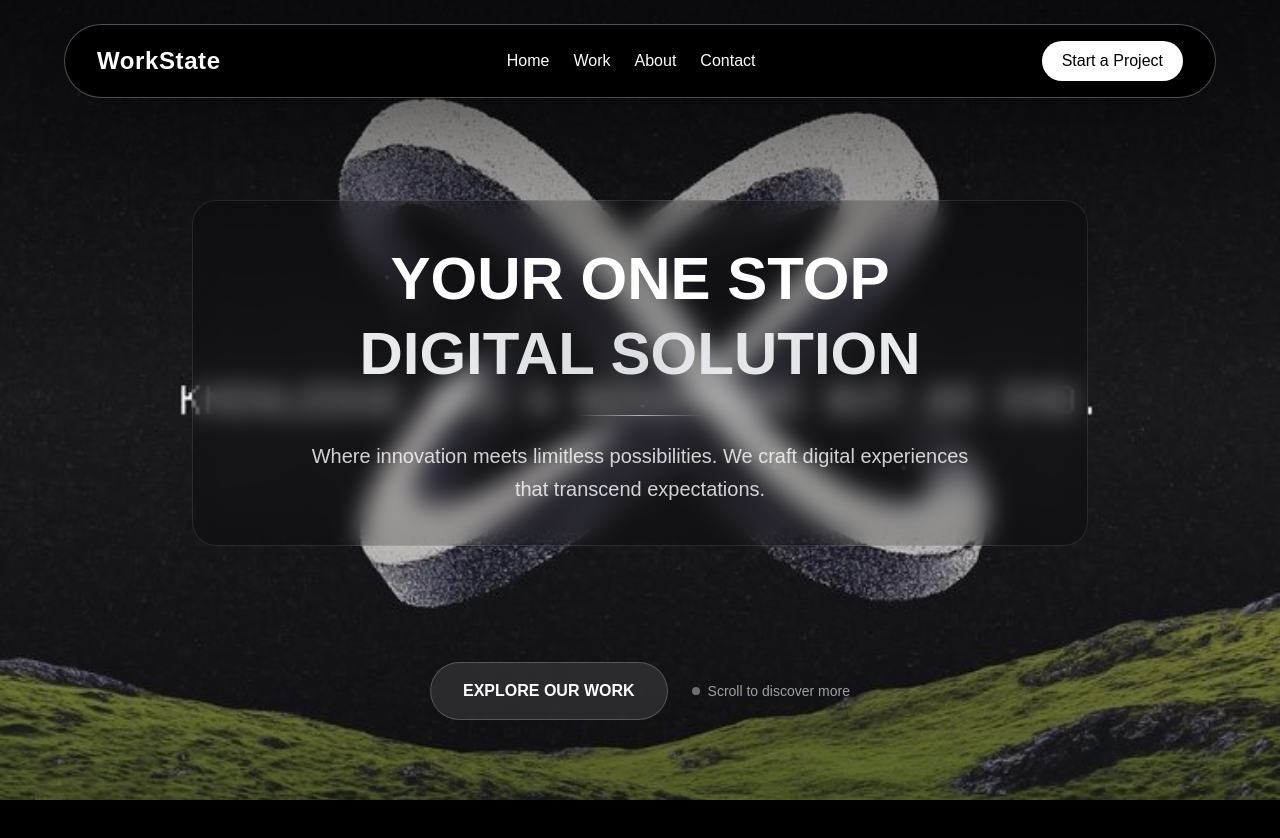
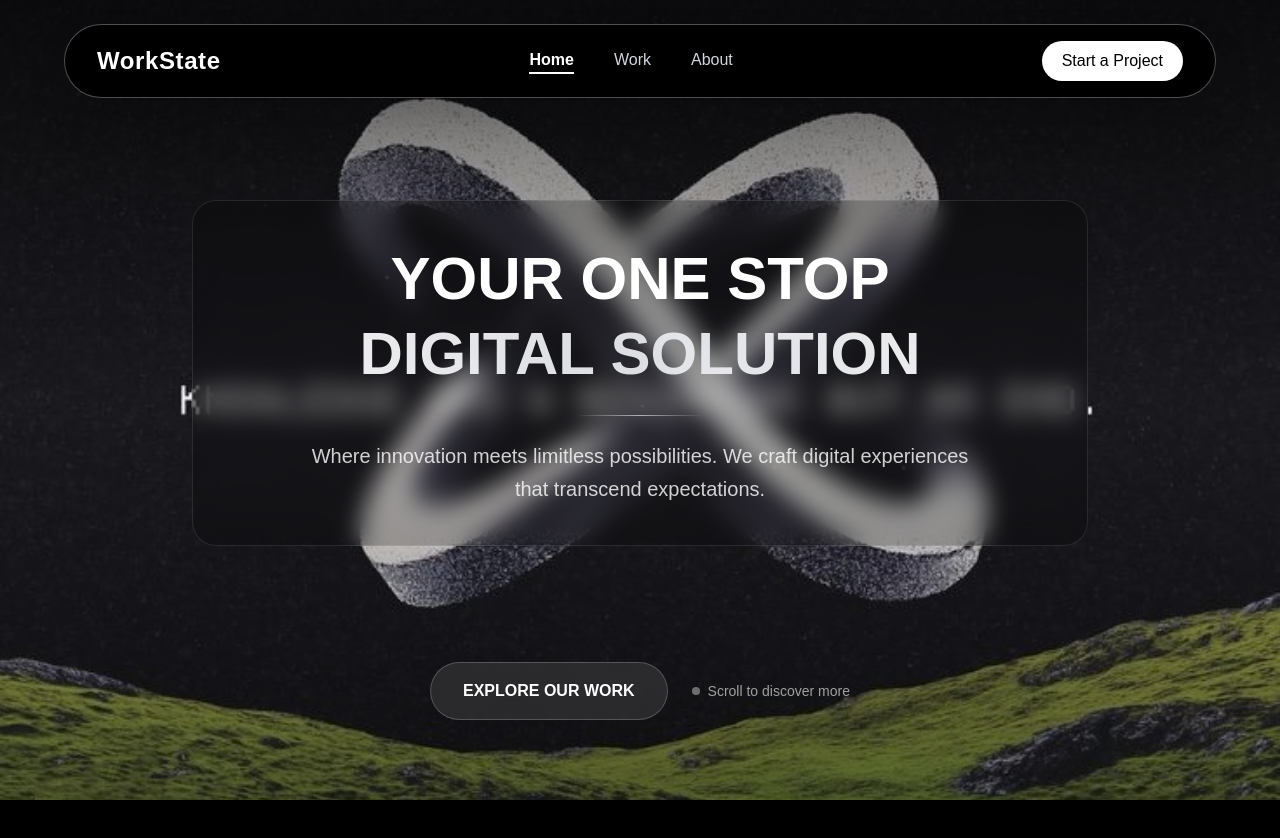
Before and after one commit to piyush-kadam/WorkState, a Next.js app: page / in a window 1280 px wide. Shown: the top 838 px of the page. Built offline with nearby package versions, Linux system fonts and the light colour scheme.

Commit message:
your changes

```diff
--- a/src/app/about/page.js
+++ b/src/app/about/page.js
@@ -45,12 +45,25 @@ export default function AboutPage() {
 
 {/* Founder Cards */}
 <div className="relative grid gap-8 md:grid-cols-3 max-w-6xl w-full mt-8">
-        {founders.map((founder, index) => (
+  {founders.map((founder, index) => {
+    // Assign different colors per founder
+    const colors = [
+      "from-blue-500 to-cyan-500",     // cool blue
+      "from-emerald-500 to-teal-500",  // greenish
+      "from-indigo-500 to-purple-500", // deep royal
+    ];
+    const bgColor = colors[index % colors.length];
+
+    return (
       <div
         key={index}
         className="bg-black border border-white/20 rounded-xl p-6 text-center shadow-lg hover:scale-105 transition-transform duration-300"
       >
-            <div className="w-32 h-32 flex items-center justify-center rounded-full mx-auto border-4 border-white shadow-md bg-black text-white text-3xl font-bold">
+        <div
+          className={`w-32 h-32 flex items-center justify-center rounded-full mx-auto border-4 border-white shadow-md
+            bg-gradient-to-r ${bgColor}
+            text-white text-3xl font-bold`}
+        >
           {founder.name
             .split(" ")
             .map((n) => n[0])
@@ -60,8 +73,11 @@ export default function AboutPage() {
         <p className="text-sm text-white/70">{founder.role}</p>
         <p className="mt-4 text-sm text-white/80">{founder.bio}</p>
       </div>
-        ))}
+    );
+  })}
 </div>
+
+
 
       {/* Business Concept */}
       <div className="relative max-w-4xl mt-16 text-center">
--- a/src/app/components/Navbar.jsx
+++ b/src/app/components/Navbar.jsx
@@ -1,45 +1,37 @@
 "use client";
 
 import Link from "next/link";
-import { useState, useEffect } from 'react';
+import { useState, useEffect } from "react";
+import { usePathname } from "next/navigation";
 
 export default function Navbar() {
   const [isScrolled, setIsScrolled] = useState(false);
   const [isManuallyOpened, setIsManuallyOpened] = useState(false);
   const [shouldMoveToLeft, setShouldMoveToLeft] = useState(false);
+  const pathname = usePathname(); // Get current route
 
   useEffect(() => {
     let scrollTimeout;
-
     const handleScroll = () => {
       const scrolled = window.scrollY > 100;
-
-      // Clear any existing timeout
       clearTimeout(scrollTimeout);
 
-      // If user starts scrolling while menu is manually opened, fold it
-      if (isManuallyOpened) {
-        setIsManuallyOpened(false);
-      }
+      if (isManuallyOpened) setIsManuallyOpened(false);
 
       if (scrolled !== isScrolled) {
         setIsScrolled(scrolled);
-
         if (scrolled) {
-          // First fold in center, then move to left after animation
           setShouldMoveToLeft(false);
-          scrollTimeout = setTimeout(() => {
-            setShouldMoveToLeft(true);
-          }, 1000); // Match the transition duration
+          scrollTimeout = setTimeout(() => setShouldMoveToLeft(true), 1000);
         } else {
           setShouldMoveToLeft(false);
         }
       }
     };
 
-    window.addEventListener('scroll', handleScroll);
+    window.addEventListener("scroll", handleScroll);
     return () => {
-      window.removeEventListener('scroll', handleScroll);
+      window.removeEventListener("scroll", handleScroll);
       clearTimeout(scrollTimeout);
     };
   }, [isScrolled, isManuallyOpened]);
@@ -47,43 +39,48 @@ export default function Navbar() {
   const toggleMenu = () => {
     if (isScrolled) {
       setIsManuallyOpened(!isManuallyOpened);
-      setShouldMoveToLeft(false); // Move back to center when opening
+      setShouldMoveToLeft(false);
     }
   };
 
-  // Determine if menu should be shown
   const shouldShowMenu = !isScrolled || isManuallyOpened;
   const shouldShowIcon = isScrolled && !isManuallyOpened;
 
+  const navLinks = [
+    { href: "/", label: "Home" },
+    { href: "/work", label: "Work" },
+    { href: "/about", label: "About" },
+  ];
+
   return (
-    <div className={`fixed z-50 transition-all duration-1000 ease-in-out ${
-      shouldShowIcon && shouldMoveToLeft
-        ? 'top-2 sm:top-4 left-2 sm:left-6'
-        : 'top-3 sm:top-6 left-1/2 -translate-x-1/2 px-4 sm:px-6 lg:px-0'
-    }`}>
-      {/* Morphing Container */}
+    <div
+      className={`fixed z-50 transition-all duration-1000 ease-in-out ${
+        shouldShowIcon && shouldMoveToLeft
+          ? "top-2 sm:top-4 left-2 sm:left-6"
+          : "top-3 sm:top-6 left-1/2 -translate-x-1/2 px-4 sm:px-6 lg:px-0"
+      }`}
+    >
       <div
         className={`transition-all duration-1000 ease-in-out cursor-pointer ${
           shouldShowIcon
-            ? 'w-16 sm:w-20 h-8 sm:h-10'
-            : 'w-[calc(100vw-2rem)] sm:w-[calc(100vw-3rem)] lg:w-[90vw] max-w-6xl h-auto cursor-default'
+            ? "w-16 sm:w-20 h-8 sm:h-10"
+            : "w-[calc(100vw-2rem)] sm:w-[calc(100vw-3rem)] lg:w-[90vw] max-w-6xl h-auto cursor-default"
         }`}
         onClick={shouldShowIcon ? toggleMenu : undefined}
       >
-        {/* Background - Pure dark black with thin white border */}
-        <div className={`relative w-full h-full transition-all duration-1000 ease-in-out
-          bg-black border border-white/30 shadow-2xl ${
-          shouldShowIcon
-            ? 'rounded-xl sm:rounded-2xl'
-            : 'rounded-3xl sm:rounded-full'
-        }`}>
-
-          {/* Folded Icon State */}
-          <div className={`absolute inset-0 transition-opacity duration-500 ${
-            shouldShowIcon ? 'opacity-100' : 'opacity-0 pointer-events-none'
-          }`}>
-
-            {/* Custom Image */}
+        <div
+          className={`relative w-full h-full transition-all duration-1000 ease-in-out bg-black border border-white/30 shadow-2xl ${
+            shouldShowIcon
+              ? "rounded-xl sm:rounded-2xl"
+              : "rounded-3xl sm:rounded-full"
+          }`}
+        >
+          {/* Folded icon */}
+          <div
+            className={`absolute inset-0 transition-opacity duration-500 ${
+              shouldShowIcon ? "opacity-100" : "opacity-0 pointer-events-none"
+            }`}
+          >
             <img
               src="h4.jpeg"
               alt="Navigation Icon"
@@ -91,35 +88,58 @@ export default function Navbar() {
             />
           </div>
 
-          {/* Navigation Content - Only visible when expanded */}
-          <div className={`transition-opacity duration-500 overflow-hidden ${
-            shouldShowMenu ? 'opacity-100' : 'opacity-0 pointer-events-none'
-          }`}>
+          {/* Expanded menu */}
+          <div
+            className={`transition-opacity duration-500 overflow-hidden ${
+              shouldShowMenu ? "opacity-100" : "opacity-0 pointer-events-none"
+            }`}
+          >
             <nav className="px-3 sm:px-6 lg:px-8 py-3 sm:py-4 flex justify-between items-center min-h-[3rem] sm:min-h-[3.5rem]">
-              <Link href="/" className="text-lg sm:text-xl lg:text-2xl font-bold tracking-wide text-white hover:text-gray-300 transition flex-shrink-0">
+              <Link
+                href="/"
+                className="text-lg sm:text-xl lg:text-2xl font-bold tracking-wide text-white hover:text-gray-300 transition flex-shrink-0"
+              >
                 WorkState
               </Link>
 
-              <div className="hidden sm:flex gap-3 md:gap-4 lg:gap-6 text-sm md:text-base text-white flex-shrink-0">
-                <Link href="/" className="hover:text-gray-300 transition whitespace-nowrap">Home</Link>
-                <Link href="/work" className="hover:text-gray-300 transition whitespace-nowrap">Work</Link>
-                <Link href="/about" className="hover:text-gray-300 transition whitespace-nowrap">About</Link>
-                <Link href="/contact" className="hover:text-gray-300 transition whitespace-nowrap">Contact</Link>
+              {/* Desktop Menu */}
+              <div className="hidden sm:flex gap-6 md:gap-8 lg:gap-10 text-sm md:text-base text-white flex-shrink-0">
+                {navLinks.map(({ href, label }) => (
+                  <Link
+                    key={href}
+                    href={href}
+                    className={`whitespace-nowrap transition ${
+                      pathname === href
+                        ? "text-white font-semibold border-b-2 border-white"
+                        : "text-gray-300 hover:text-white"
+                    }`}
+                  >
+                    {label}
+                  </Link>
+                ))}
               </div>
 
-              {/* Mobile menu for small screens */}
-              <div className="flex sm:hidden gap-2 text-xs text-white flex-shrink-0">
-                <Link href="/" className="hover:text-gray-300 transition">Home</Link>
-                <Link href="/work" className="hover:text-gray-300 transition">Work</Link>
-                <Link href="/about" className="hover:text-gray-300 transition">About</Link>
-                <Link href="/contact" className="hover:text-gray-300 transition">Contact</Link>
+              {/* Mobile Menu */}
+              <div className="flex sm:hidden gap-4 text-xs text-white flex-shrink-0">
+                {navLinks.map(({ href, label }) => (
+                  <Link
+                    key={href}
+                    href={href}
+                    className={`transition ${
+                      pathname === href
+                        ? "text-white font-semibold underline"
+                        : "text-gray-300 hover:text-white"
+                    }`}
+                  >
+                    {label}
+                  </Link>
+                ))}
               </div>
 
+              {/* Start a Project Button */}
               <Link
                 href="/contact"
-                className="bg-white text-black px-3 sm:px-4 lg:px-5 py-2 rounded-full font-medium text-xs sm:text-sm lg:text-base
-                           hover:bg-gray-200 hover:scale-105 active:scale-95
-                           transition-transform duration-200 flex-shrink-0 whitespace-nowrap"
+                className="bg-white text-black px-3 sm:px-4 lg:px-5 py-2 rounded-full font-medium text-xs sm:text-sm lg:text-base hover:bg-gray-200 hover:scale-105 active:scale-95 transition-transform duration-200 flex-shrink-0 whitespace-nowrap"
               >
                 <span className="hidden sm:inline">Start a Project</span>
                 <span className="sm:hidden">Start</span>
--- a/src/app/work/work-client.js
+++ b/src/app/work/work-client.js
@@ -8,29 +8,30 @@ export default function SimpleSpacePortfolio() {
   const videoRef = useRef(null);
 
   const projects = [
+     {
+      name: "SHOEHIVE",
+      mainImage: "/shoehive.png",
+      images: ["/s1.jpeg","/s2.jpeg","/s3.jpeg","/s4.jpeg","/s5.jpeg","/s6.jpeg","/s7.jpeg","/s8.jpeg"],
+      description: "PREMIUM SHOE MARKETPLACE",
+      details: "Next-generation shopping experience with premium shoe collections",
+      year: "2025",
+    },
     {
       name: "TIXOO",
       mainImage: "/tixoo.png",
       images: ["/t1.jpeg","/t2.jpeg","/t3.jpeg","/t4.jpeg","/t5.jpeg","/t6.jpeg","/t7.jpeg","/t8.jpeg"],
       description: "EVENT MANAGEMENT PLATFORM",
-      details: "Revolutionary digital experience for event organization and ticketing system",
-      year: "2024",
+      details: "This App is a property of 7SEERS media , it is designed and being developed by piyush kadam working as an intern",
+      year: "2025",
     },
-    {
-      name: "SHOEHIVE",
-      mainImage: "/shoehive.png",
-      images: ["/s1.jpeg","/s2.jpeg","/s3.jpeg","/s4.jpeg","/s5.jpeg","/s6.jpeg","/s7.jpeg","/s8.jpeg"],
-      description: "PREMIUM SHOE MARKETPLACE",
-      details: "Next-generation shopping experience with premium shoe collections",
-      year: "2023",
-    },
+
     {
       name: "APPLIEDPLUS",
       mainImage: "/appliedplus.png",
       images: ["/a1.jpeg","/a2.jpeg","/a3.jpeg","/a4.jpeg","/a5.jpeg","/a6.jpeg","/a7.jpeg","/a8.jpeg"],
       description: "CAREER PLATFORM",
       details: "Advanced job application system connecting talent with opportunities",
-      year: "2024",
+      year: "2025",
     },
   ];
 
```
Lines whose indentation alone changed are shown as unchanged.
